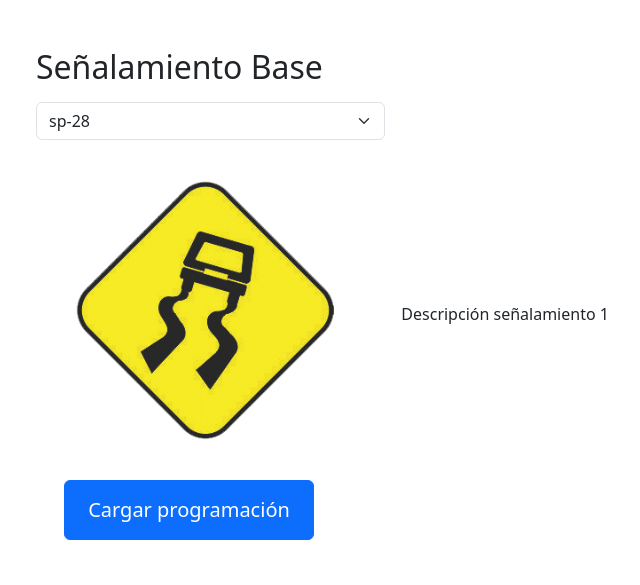
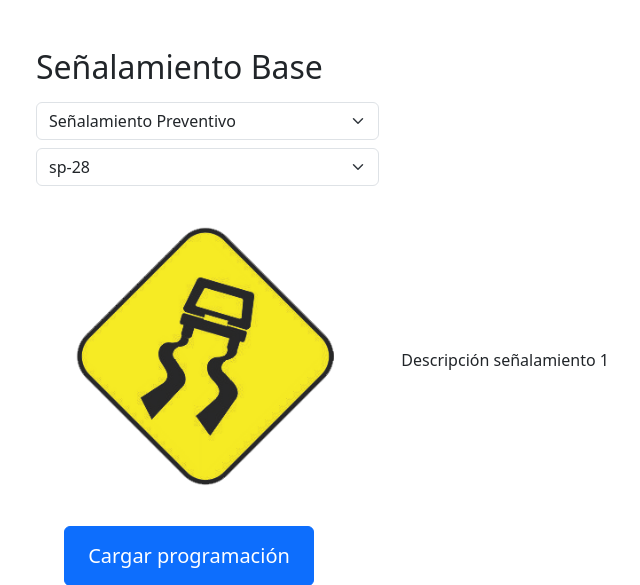
Before and after one commit to Monsivais14/Senalamiento-Vial, a Python web app: template templates/base.html in a window 1280 px wide. Shown: the part 107-692 px from the top of the page, without its empty margins (66-706 px from the left). Run offline with Jinja, Linux system fonts and the light colour scheme; the template is opened without the code that fills it, so the values that code supplies are empty.

Commit message:
frontend

```diff
--- a/templates/base.html
+++ b/templates/base.html
@@ -5,10 +5,9 @@
     <meta charset="UTF-8">
     <meta name="viewport" content="width=device-width, initial-scale=1.0">
     <title>Señalamiento Vial Programable</title>
-    <link href="https://cdn.jsdelivr.net/npm/bootstrap@5.3.3/dist/css/bootstrap.min.css" rel="stylesheet"
-        crossorigin="anonymous">
-    <script src="https://code.jquery.com/jquery-3.7.1.min.js"
-        integrity="sha256-/JqT3SQfawRcv/BIHPThkBvs0OEvtFFmqPF/lYI/Cxo=" crossorigin="anonymous"></script>
+    <link href="https://cdn.jsdelivr.net/npm/bootstrap@5.3.3/dist/css/bootstrap.min.css" rel="stylesheet" crossorigin="anonymous">
+    <script src="https://cdn.jsdelivr.net/npm/bootstrap@5.3.3/dist/js/bootstrap.bundle.min.js" crossorigin="anonymous"></script>
+    <script src="https://code.jquery.com/jquery-3.7.1.min.js" integrity="sha256-/JqT3SQfawRcv/BIHPThkBvs0OEvtFFmqPF/lYI/Cxo=" crossorigin="anonymous"></script>
     <link rel="icon" href="/icon.png" type="image/png">
     <style>
         .custom-btn {
@@ -42,7 +41,7 @@
 </head>
 
 <body>
-    <!-- Barra de Navegacion  -->
+    <!-- Barra de Navegacion -->
     <nav class="navbar navbar-expand-lg" style="background-color: #D3D3D3;">
         <div class="container-fluid">
             <!-- Logo -->
@@ -72,16 +71,26 @@
         <div class="row ms-2 mt-5">
             <h2>Señalamiento Base</h2>
         </div>
-        <div class="row ms-2 mt-2">
+
+        <div class="row ms-2 mt-2 me-2">
             <div class="col-xl-4 col-md-6 col-sm">
-                <select id="cboSenalamientos" class="form-select" aria-label="Default select example">
-                    <option value="0" selected>sp-28</option>
-                    <option value="1">sp-32</option>
-                    <option value="2">sp-33</option>
-                    <option value="3">sr-6</option>
+                <select id="cboSenalamientostype" class="form-select" aria-label="Default select example">
+                    <option value="0" selected>Señalamiento Preventivo</option>
+                    <option value="1">Señalamiento Restrictivo</option>
+                    <option value="2">Señales Turisticas</option>
+                    <option value="3">Señalamiento de Protección de Obra</option>
                 </select>
             </div>
         </div>
+
+        <div class="row ms-2 mt-2 me-2">
+            <div class="col-xl-4 col-md-6 col-sm">
+                <select id="cboSenalamientos" class="form-select" aria-label="Default select example">
+                    <!-- Opciones de señalamiento que se actualizan dinámicamente -->
+                </select>
+            </div>
+        </div>
+
         <div class="row align-items-center mt-4 p-3">
             <div class="col-sm-12 col-md col-lg-4 col-img text-center"></div>
             <div class="col-sm-12 col-md col-lg-8 col-desc mt-2"></div>
@@ -95,44 +104,69 @@
     </div>
 
     <script>
-        // Seleccionamos el botón
-        const btnCondicional = document.getElementById('btnCondicional');
-
+$(document).ready(function () {
     // Añadimos el evento para redirigir
-        btnCondicional.addEventListener('click', function () {
+    $('#btnCondicional').click(function () {
         // Redirige a "condicional.html" cuando se hace clic en el botón
-            window.location.href = 'condicional.html';
+        window.location.href = 'condicional.html';  // Cambié la redirección a "condicional.html" como mencionabas
     });
 
-        const senalamientos = [
-            "Descripción señalamiento 1",
-            "Descripción señalamiento 2",
-            "Descripción señalamiento 3",
-            "Descripción señalamiento 4",
-        ];
+    // Datos de las opciones por tipo de señalamiento
+    const senalamientosData = {
+        "0": ["sp-28", "sp-32", "sp-33", "sp-34"],
+        "1": ["sr-6", "sr-8", "sr-9", "sr-10"],
+        "2": ["st-1", "st-2", "st-3", "st-4"],
+        "3": ["po-1", "po-2", "po-3", "po-4"]
+    };
 
-        $("#cboSenalamientos").change(function () {
-            const val = $(this).val();
-            const text = $(this).find('option:selected').text();
+    const senalamientosDescriptions = {
+        "sp-28": "Descripción señalamiento 1",
+        "sp-32": "Descripción señalamiento 2",
+        "sp-33": "Descripción señalamiento 3",
+        "sp-34": "Descripción señalamiento 4",
+        "sr-6": "Descripción señalamiento restrictivo 1",
+        "sr-8": "Descripción señalamiento restrictivo 2",
+        "sr-9": "Descripción señalamiento restrictivo 3",
+        "sr-10": "Descripción señalamiento restrictivo 4",
+        "st-1": "Descripción señal turística 1",
+        "st-2": "Descripción señal turística 2",
+        "st-3": "Descripción señal turística 3",
+        "st-4": "Descripción señal turística 4",
+        "po-1": "Descripción señal protección obra 1",
+        "po-2": "Descripción señal protección obra 2",
+        "po-3": "Descripción señal protección obra 3",
+        "po-4": "Descripción señal protección obra 4"
+    };
 
-            $(".col-img").html(`<img class="w-75" src="../static/${text}.png">`);
-            $(".col-desc").html(senalamientos[parseInt(val)]);
+    // Actualiza las opciones del cboSenalamientos al cambiar el tipo de señalamiento
+    $("#cboSenalamientostype").change(function () {
+        const selectedType = $(this).val();
+        const options = senalamientosData[selectedType];
+        let optionsHtml = "";
+
+        options.forEach(function (option) {
+            optionsHtml += `<option value="${option}">${option}</option>`;
+        });
+
+        $("#cboSenalamientos").html(optionsHtml);
+        $("#cboSenalamientos").trigger("change");  // Trigger to update the description and image
     }).trigger("change");
 
+    // Actualiza la imagen y descripción al cambiar el señalamiento
     $("#cboSenalamientos").change(function () {
-            const val = $(this).val();
-            const text = $(this).find('option:selected').text();
+        const selectedOption = $(this).val();
+        const description = senalamientosDescriptions[selectedOption];
 
-            $(".col-img").html(`<img class="w-75" src="../static/${text}.png">`);
-            $(".col-desc").html(senalamientos[parseInt(val)]);
+        $(".col-img").html(`<img class="w-75" src="../static/${selectedOption}.png">`);
+        $(".col-desc").html(description);
     }).trigger("change");
 
-        $(document).ready(function () {
+    // Función para manejar el clic en el botón de envío
     $('#send-btn').click(function () {
         const selectedValue = $("#cboSenalamientos").val();
         const dataToSend = {
-                    type : "base",
-                    name: $("#cboSenalamientos option:selected").text(),
+            type: "base",
+            name: selectedValue,
         };
 
         $.ajax({
@@ -153,7 +187,6 @@
 });
 
     </script>
-     <!-- Cambiar URL al cambiar de RED (preferiblemente que sea estatica la IP)-->
 </body>
 
 </html>
--- a/templates/condicional.html
+++ b/templates/condicional.html
@@ -140,7 +140,7 @@
         </div>
 
         <div class="container mt-3">
-        <div class="row ms-2 mt-2">
+            <div class="row ms-2 me-2 mt-2">
                 <div class="col-xl-4 col-md-6 col-sm">
                     <select id="cboSenalamientos" class="form-select" aria-label="Default select example">
                         <option value="0" selected>sp-28</option>
```
Lines whose indentation alone changed are shown as unchanged.
